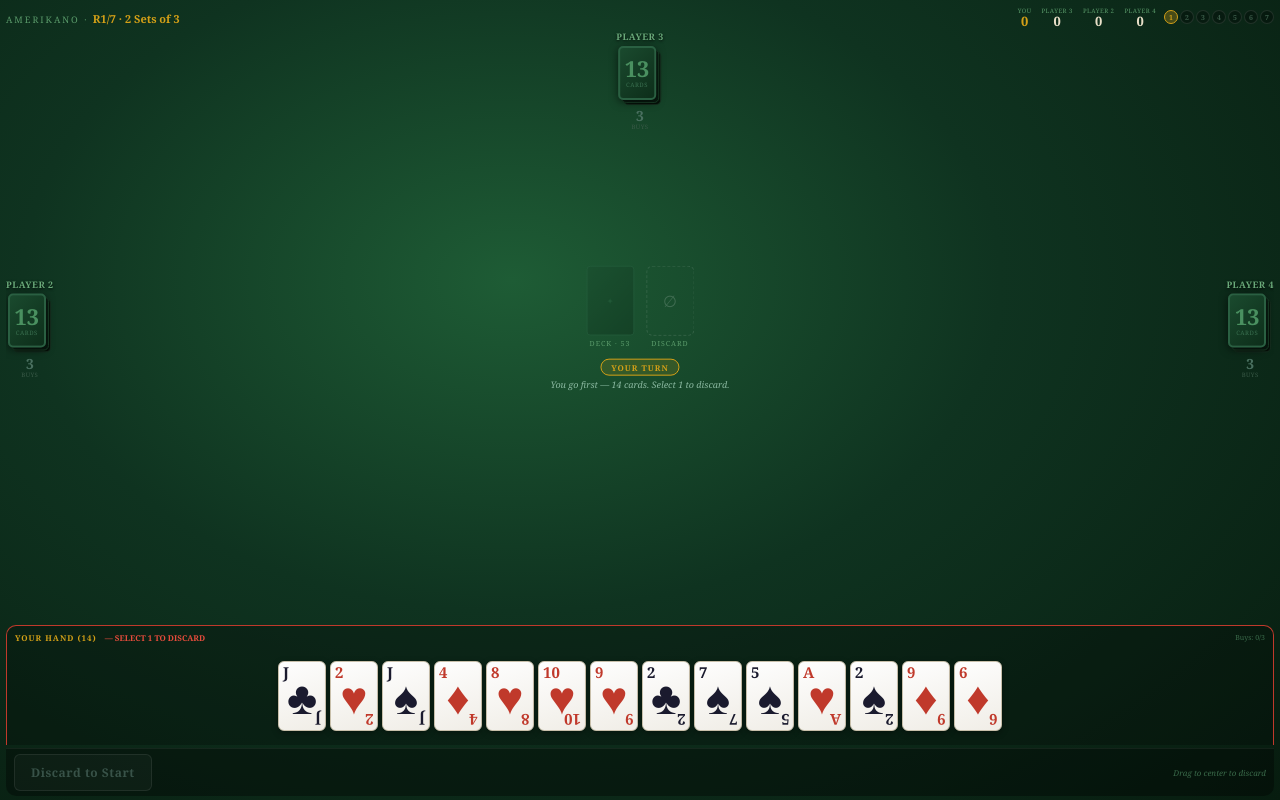
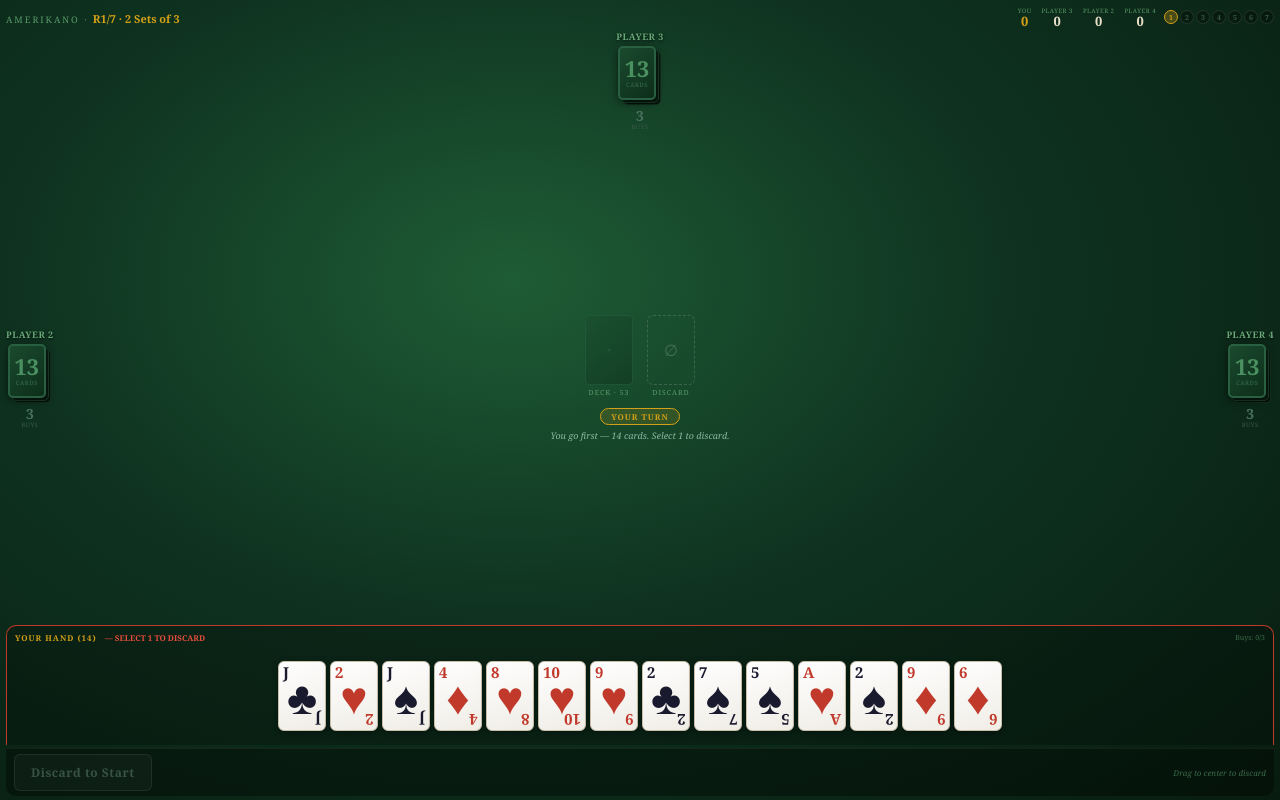
Before and after one commit to rasihramazanoglu/amerikano, a React (Vite) app: page / in a window 1280 px wide. Built offline with nearby package versions, Linux system fonts and the light colour scheme.

Commit message:
Add files via upload

```diff
--- a/src/App.jsx
+++ b/src/App.jsx
@@ -967,34 +967,34 @@ export default function ContractRummy(){
         </div>
       </div>
 
-      {/* ── FELT AREA — absolute positioned opponents + floating center ── */}
-      <div style={{position:"relative",overflow:"hidden"}}>
-
-        {/* PLAYER 3 — TOP CENTER */}
-        <div style={{position:"absolute",top:0,left:"50%",transform:"translateX(-50%)",display:"flex",flexDirection:"column",alignItems:"center",gap:2}}>
+      {/* ── FELT AREA — 3×3 grid: corners empty, edges = players, center = table ── */}
+      <div style={{
+        display:"grid",
+        gridTemplateColumns:"auto 1fr auto",
+        gridTemplateRows:"auto 1fr auto",
+        gap:8,
+        flex:1,
+        minHeight:0,
+        alignItems:"center",
+        justifyItems:"center",
+      }}>
+        {/* Row 1 */}
+        <div/>{/* top-left empty */}
+        <div style={{display:"flex",justifyContent:"center"}}>
           <FeltPlayer name="Player 3" hand={state.hands[1]} melds={state.melds[1]}
             metContract={state.metContract[1]} isTurn={state.turn==="ai0"}
             buysUsed={state.buysUsed[1]} ownerTurn="ai0"
             onLayoff={onLayoff} canLayoff={canLayoff} layoffCard={layoffCard}/>
         </div>
+        <div/>{/* top-right empty */}
 
-        {/* PLAYER 2 — LEFT */}
-        <div style={{position:"absolute",top:"50%",left:0,transform:"translateY(-50%)",display:"flex",flexDirection:"column",alignItems:"center",gap:2}}>
-          <FeltPlayer name="Player 2" hand={state.hands[2]} melds={state.melds[2]}
-            metContract={state.metContract[2]} isTurn={state.turn==="ai1"}
-            buysUsed={state.buysUsed[2]} ownerTurn="ai1"
-            onLayoff={onLayoff} canLayoff={canLayoff} layoffCard={layoffCard}/>
-        </div>
+        {/* Row 2 */}
+        <FeltPlayer name="Player 2" hand={state.hands[2]} melds={state.melds[2]}
+          metContract={state.metContract[2]} isTurn={state.turn==="ai1"}
+          buysUsed={state.buysUsed[2]} ownerTurn="ai1"
+          onLayoff={onLayoff} canLayoff={canLayoff} layoffCard={layoffCard}/>
 
-        {/* PLAYER 4 — RIGHT */}
-        <div style={{position:"absolute",top:"50%",right:0,transform:"translateY(-50%)",display:"flex",flexDirection:"column",alignItems:"center",gap:2}}>
-          <FeltPlayer name="Player 4" hand={state.hands[3]} melds={state.melds[3]}
-            metContract={state.metContract[3]} isTurn={state.turn==="ai2"}
-            buysUsed={state.buysUsed[3]} ownerTurn="ai2"
-            onLayoff={onLayoff} canLayoff={canLayoff} layoffCard={layoffCard}/>
-        </div>
-
-        {/* CENTER — deck, discard, melds, message */}
+        {/* CENTER CELL */}
         <div
           id="center-table"
           onDragEnter={(e)=>{ e.preventDefault(); if(draggingCardId.current&&canMeld){ setDiscardHover(true); drag.setDiscarding(true); }}}
@@ -1002,29 +1002,34 @@ export default function ContractRummy(){
           onDragLeave={(e)=>{ if(!e.currentTarget.contains(e.relatedTarget)){ setDiscardHover(false); drag.setDiscarding(false); }}}
           onDrop={(e)=>{ e.preventDefault(); const cid=draggingCardId.current; if(cid&&canMeld&&!state.stagingGroups.flat().includes(cid)) dispatch({type:"DISCARD_BY_ID",id:cid}); setDiscardHover(false); draggingCardId.current=null; drag.setDiscarding(false); }}
           style={{
-            position:"absolute",top:"50%",left:"50%",transform:"translate(-50%,-50%)",
-            display:"flex",flexDirection:"column",alignItems:"center",gap:6,
-            minWidth:160,
+            width:"100%",height:"100%",
+            display:"flex",flexDirection:"column",alignItems:"center",justifyContent:"center",
+            gap:6,padding:"4px",
+            background:discardHover?"rgba(176,80,32,0.08)":"transparent",
+            borderRadius:12,
+            border:discardHover?"2px dashed rgba(176,80,32,0.5)":"2px solid transparent",
+            transition:"background 0.15s,border 0.15s",
           }}>
 
           {/* Deck + Discard */}
-          <div style={{display:"flex",gap:12,alignItems:"flex-end"}}>
+          <div style={{display:"flex",gap:14,alignItems:"flex-end"}}>
             <div style={{textAlign:"center"}}>
               <div onClick={canDraw?()=>dispatch({type:"DRAW_DECK"}):undefined}
-                style={{opacity:canDraw?1:0.4,cursor:canDraw?"pointer":"default",transition:"opacity 0.2s",filter:canDraw?"drop-shadow(0 0 6px rgba(212,160,23,0.5))":"none"}}>
+                style={{opacity:canDraw?1:0.4,cursor:canDraw?"pointer":"default",transition:"opacity 0.2s",
+                  filter:canDraw?"drop-shadow(0 0 6px rgba(212,160,23,0.5))":"none"}}>
                 <Card card={{rank:"",suit:""}} faceDown/>
               </div>
               <div style={{fontSize:7,color:"#5a9a6a",marginTop:3,letterSpacing:1}}>DECK · {state.deck.length}</div>
             </div>
             <div style={{textAlign:"center"}}>
-              <div
-                onClick={canDraw?()=>dispatch({type:"DRAW_DISCARD"}):undefined}
-                style={{opacity:canDraw?1:discardHover?1:0.85,cursor:canDraw?"pointer":"default",
-                  filter:discardHover?"drop-shadow(0 0 8px rgba(176,80,32,0.8))":canDraw?"drop-shadow(0 0 4px rgba(212,160,23,0.3))":"none",
+              <div onClick={canDraw?()=>dispatch({type:"DRAW_DISCARD"}):undefined}
+                style={{cursor:canDraw?"pointer":"default",
+                  filter:discardHover?"drop-shadow(0 0 10px rgba(176,80,32,0.9))":canDraw?"drop-shadow(0 0 4px rgba(212,160,23,0.3))":"none",
                   transition:"filter 0.15s"}}>
                 {topDiscard
                   ?<Card card={topDiscard}/>
-                  :<div style={{width:CW,height:CH,borderRadius:6,border:"1.5px dashed rgba(255,255,255,0.15)",display:"flex",alignItems:"center",justifyContent:"center",color:"rgba(255,255,255,0.2)",fontSize:16}}>∅</div>
+                  :<div style={{width:CW,height:CH,borderRadius:6,border:"1.5px dashed rgba(255,255,255,0.15)",
+                     display:"flex",alignItems:"center",justifyContent:"center",color:"rgba(255,255,255,0.2)",fontSize:16}}>∅</div>
                 }
               </div>
               <div style={{fontSize:7,color:discardHover?"#b05020":"#5a9a6a",marginTop:3,letterSpacing:1,fontWeight:discardHover?700:400}}>
@@ -1034,31 +1039,43 @@ export default function ContractRummy(){
           </div>
 
           {/* Turn badge + message */}
-          <div style={{textAlign:"center",maxWidth:220}}>
+          <div style={{textAlign:"center",maxWidth:240}}>
             <div style={{display:"inline-block",padding:"2px 10px",borderRadius:12,marginBottom:3,
               background:isPlayer?"rgba(212,160,23,0.15)":"rgba(106,170,122,0.1)",
               border:`1px solid ${isPlayer?"#d4a017":"#5a9a6a"}`,
               fontSize:8,letterSpacing:1,color:isPlayer?"#d4a017":"#7ab88a",fontWeight:700}}>
               {isPlayer?"YOUR TURN":`${turnName(state.turn).toUpperCase()}'S TURN`}
             </div>
-            <div style={{fontSize:9,color:"#8ab8a0",fontStyle:"italic",lineHeight:1.3}}>{state.message}</div>
+            <div style={{fontSize:9,color:"#8ab8a0",fontStyle:"italic",lineHeight:1.3,marginTop:2}}>{state.message}</div>
           </div>
 
-          {/* Your melds on table */}
-          {state.melds[0].length>0&&(
-            <div style={{textAlign:"center"}}>
-              <div style={{fontSize:7,color:"#d4a017",letterSpacing:1,textTransform:"uppercase",marginBottom:3}}>Your Melds</div>
-              <MeldZone melds={state.melds[0]} ownerTurn="player" onLayoff={onLayoff} canLayoff={canLayoff} layoffCard={layoffCard}/>
+          {/* All melds on table — scrollable */}
+          {state.melds.some(m=>m.length>0)&&(
+            <div style={{display:"flex",flexDirection:"column",gap:4,overflowY:"auto",maxHeight:"40%",width:"100%",alignItems:"center"}}>
+              {[[0,"player","You"],[1,"ai0","Player 3"],[2,"ai1","Player 2"],[3,"ai2","Player 4"]].map(([pi,ot,lbl])=>(
+                state.melds[pi].length>0&&(
+                  <div key={pi} style={{textAlign:"center"}}>
+                    <div style={{fontSize:7,color:pi===0?"#d4a017":"#5a9a6a",letterSpacing:1,textTransform:"uppercase",marginBottom:2}}>{lbl}</div>
+                    <MeldZone melds={state.melds[pi]} ownerTurn={ot} onLayoff={onLayoff} canLayoff={canLayoff} layoffCard={layoffCard}/>
+                  </div>
+                )
+              ))}
             </div>
           )}
 
-          {/* Action log — just latest */}
+          {/* Action log */}
           {(state.actionLog||[]).length>0&&(
-            <div style={{fontSize:8,color:"#4a7a58",fontStyle:"italic"}}>
-              › {state.actionLog[0]}
-            </div>
+            <div style={{fontSize:8,color:"#4a7a58",fontStyle:"italic"}}>› {state.actionLog[0]}</div>
           )}
         </div>
+
+        <FeltPlayer name="Player 4" hand={state.hands[3]} melds={state.melds[3]}
+          metContract={state.metContract[3]} isTurn={state.turn==="ai2"}
+          buysUsed={state.buysUsed[3]} ownerTurn="ai2"
+          onLayoff={onLayoff} canLayoff={canLayoff} layoffCard={layoffCard}/>
+
+        {/* Row 3 — empty corners */}
+        <div/><div/><div/>
       </div>
 
       {/* ── BOTTOM — staging + hand + action bar ── */}
```
